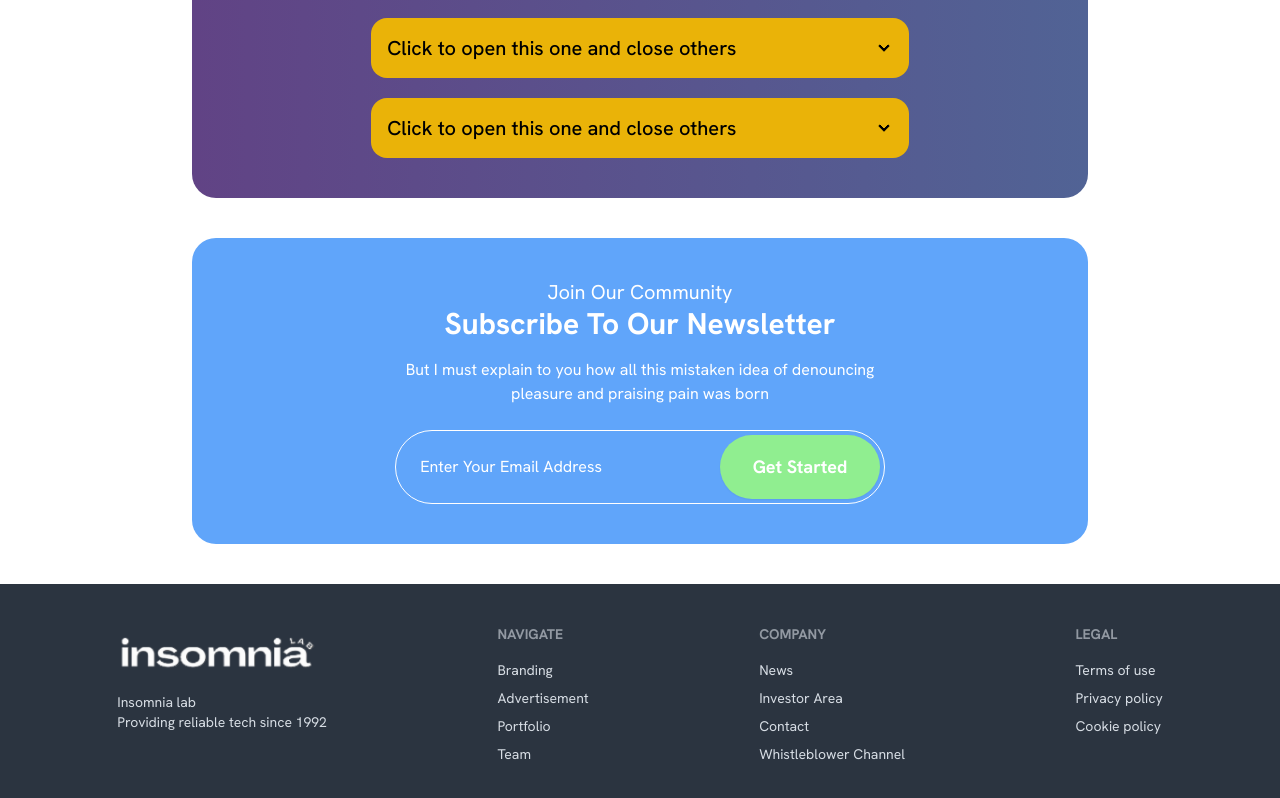
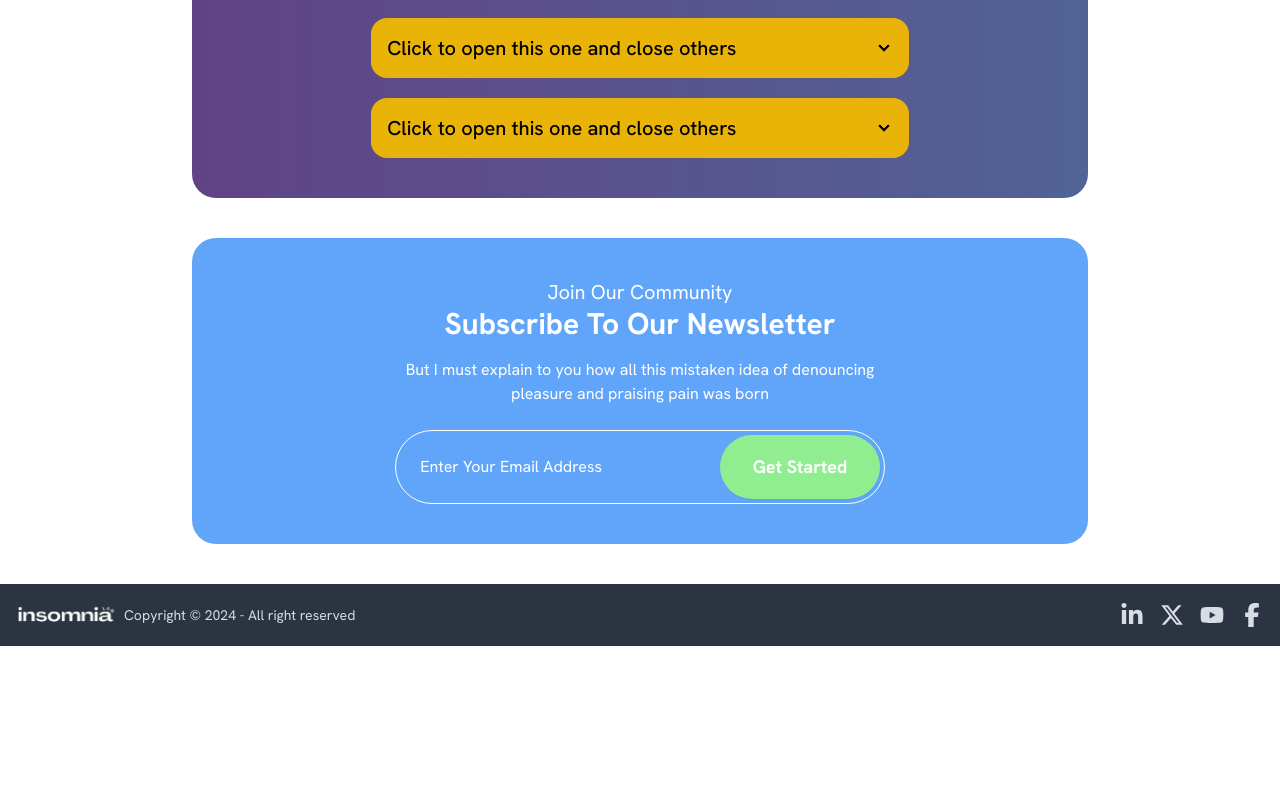
Before and after one commit to Shakib-Shajid/seaya-insomnia, a Next.js app: page / in a window 1280 px wide. Shown: the part 2764-3562 px from the top of the page. After the commit the page ends 3410 px from the top, so only its background shows below. Built offline with nearby package versions, Linux system fonts and the light colour scheme.

Commit message:
new footer added

```diff
--- a/src/components/Shared/Footer.jsx
+++ b/src/components/Shared/Footer.jsx
@@ -157,41 +157,84 @@
 
 // export default Footer;
 
+// import Image from 'next/image';
+// import React from 'react';
+
+// const Footer = () => {
+//     return (
+//         <footer className="footer bg-neutral text-neutral-content p-10">
+//             <aside className='md:max-w-7xl md:mx-auto'>
+//                 <Image src="/fimage.png" width="200" height="200" alt="" />
+//                 <p>
+//                     Insomnia lab
+//                     <br />
+//                     Providing reliable tech since 1992
+//                 </p>
+//             </aside>
+//             <nav className='md:max-w-7xl md:mx-auto'>
+//                 <h6 className="footer-title">Navigate</h6>
+//                 <a className="">Branding</a>
+//                 <a className="">Advertisement</a>
+//                 <a className="">Portfolio</a>
+//                 <a className="">Team</a>
+//             </nav>
+//             <nav className='md:max-w-7xl md:mx-auto'>
+//                 <h6 className="footer-title">Company</h6>
+//                 <a className="">News</a>
+//                 <a className="">Investor Area</a>
+//                 <a className="">Contact</a>
+//                 <a className="">Whistleblower Channel</a>
+//             </nav>
+//             <nav className='md:max-w-7xl md:mx-auto'>
+//                 <h6 className="footer-title">Legal</h6>
+//                 <a className="">Terms of use</a>
+//                 <a className="">Privacy policy</a>
+//                 <a className="">Cookie policy</a>
+//             </nav>
+//         </footer>
+//     );
+// };
+
+// export default Footer;
+
 import Image from 'next/image';
+import Link from 'next/link';
 import React from 'react';
+import { FaYoutube } from 'react-icons/fa';
+import { FaXTwitter } from "react-icons/fa6";
+import { FaFacebookF } from "react-icons/fa6";
+import { FaLinkedinIn } from "react-icons/fa6";
+
+
 
 const Footer = () => {
     return (
-        <footer className="footer bg-neutral text-neutral-content p-10">
-            <aside className='md:max-w-7xl md:mx-auto'>
-                <Image src="/fimage.png" width="200" height="200" alt="" />
-                <p>
-                    Insomnia lab
-                    <br />
-                    Providing reliable tech since 1992
-                </p>
-            </aside>
-            <nav className='md:max-w-7xl md:mx-auto'>
-                <h6 className="footer-title">Navigate</h6>
-                <a className="">Branding</a>
-                <a className="">Advertisement</a>
-                <a className="">Portfolio</a>
-                <a className="">Team</a>
-            </nav>
-            <nav className='md:max-w-7xl md:mx-auto'>
-                <h6 className="footer-title">Company</h6>
-                <a className="">News</a>
-                <a className="">Investor Area</a>
-                <a className="">Contact</a>
-                <a className="">Whistleblower Channel</a>
-            </nav>
-            <nav className='md:max-w-7xl md:mx-auto'>
-                <h6 className="footer-title">Legal</h6>
-                <a className="">Terms of use</a>
-                <a className="">Privacy policy</a>
-                <a className="">Cookie policy</a>
-            </nav>
-        </footer>
+        <div className='bg-neutral text-neutral-content'>
+            <footer className="footer  items-center p-4 max-w-7xl mx-auto ">
+                <aside className="grid-flow-col items-center">
+                <Image src="/fimage.png" width="100" height="100" alt="" />
+                    {/* <svg
+                        width="36"
+                        height="36"
+                        viewBox="0 0 24 24"
+                        xmlns="http://www.w3.org/2000/svg"
+                        fillRule="evenodd"
+                        clipRule="evenodd"
+                        className="fill-current">
+                        <path
+                            d="M22.672 15.226l-2.432.811.841 2.515c.33 1.019-.209 2.127-1.23 2.456-1.15.325-2.148-.321-2.463-1.226l-.84-2.518-5.013 1.677.84 2.517c.391 1.203-.434 2.542-1.831 2.542-.88 0-1.601-.564-1.86-1.314l-.842-2.516-2.431.809c-1.135.328-2.145-.317-2.463-1.229-.329-1.018.211-2.127 1.231-2.456l2.432-.809-1.621-4.823-2.432.808c-1.355.384-2.558-.59-2.558-1.839 0-.817.509-1.582 1.327-1.846l2.433-.809-.842-2.515c-.33-1.02.211-2.129 1.232-2.458 1.02-.329 2.13.209 2.461 1.229l.842 2.515 5.011-1.677-.839-2.517c-.403-1.238.484-2.553 1.843-2.553.819 0 1.585.509 1.85 1.326l.841 2.517 2.431-.81c1.02-.33 2.131.211 2.461 1.229.332 1.018-.21 2.126-1.23 2.456l-2.433.809 1.622 4.823 2.433-.809c1.242-.401 2.557.484 2.557 1.838 0 .819-.51 1.583-1.328 1.847m-8.992-6.428l-5.01 1.675 1.619 4.828 5.011-1.674-1.62-4.829z"></path>
+                    </svg> */}
+                    <p>Copyright © {new Date().getFullYear()} - All right reserved</p>
+                </aside>
+                <nav className="grid-flow-col gap-4 place-self-center md:place-self-center md:justify-self-end">
+                    <Link href="https://www.linkedin.com/company/insomnialab/" target="_blank"><FaLinkedinIn  className='text-2xl'/></Link>
+                    <FaXTwitter  className='text-2xl'/>
+                    <FaYoutube  className='text-2xl'/>
+                    <FaFacebookF  className='text-2xl'/>
+
+                </nav>
+            </footer>
+        </div>
     );
 };
 
```
